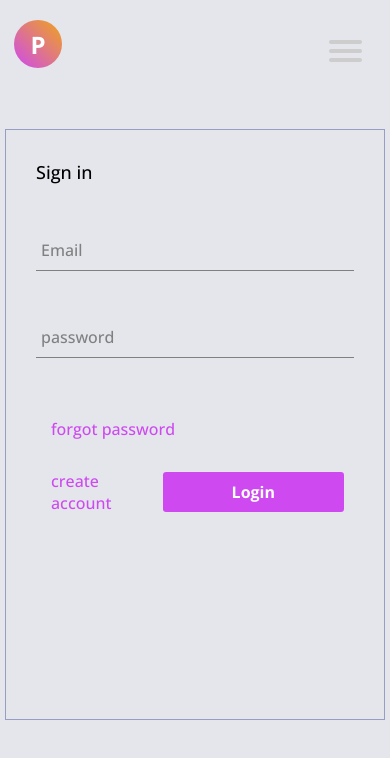
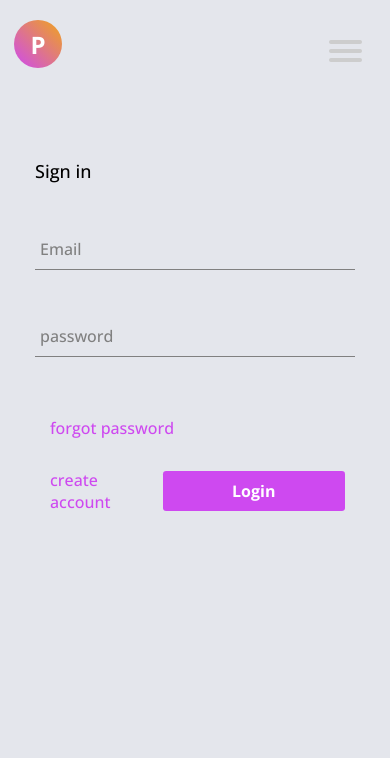
Before and after one commit to ghost-tremble/Blogify, a React (Create React App) app in the folder client/: page /login in a window 390 px wide. Shown: the top 758 px of the page. Built offline with nearby package versions, Linux system fonts and the light colour scheme.

Commit message:
login and sign up component

```diff
--- a/client/src/components/UserAuth-components/login-component/Login.jsx
+++ b/client/src/components/UserAuth-components/login-component/Login.jsx
@@ -1,4 +1,5 @@
 import React from "react"
+import { Link } from "react-router-dom";
 import { CustomButton } from "../../styledComponents/Components";
 import FormInput from "../form-input-component/FormInput";
 
@@ -55,11 +56,17 @@
                     onChange={this.handleChange}/>
 
  <div>
-     <p>forgot password</p>
+ <Link >
+ <p>forgot password</p>
+     </Link>
+
  </div>
  <div className="buttons">
  <div>
+     <Link to='/signup'>
      <p>create account</p>
+     </Link>
+
  </div>
 <CustomButton background="rgb(206, 73, 240)" >Login</CustomButton>
  </div>
--- a/client/src/components/UserAuth-components/login-component/login.scss
+++ b/client/src/components/UserAuth-components/login-component/login.scss
@@ -15,6 +15,11 @@
     padding: 30px 30px;
 
     height: 70%;
+
+    @media screen and (max-width: 560px) {
+      border: none;
+    }
+
     .title {
       margin: 10px 0;
     }
@@ -22,6 +27,9 @@
       font-size: large;
     }
     div {
+      a {
+        text-decoration: none;
+      }
       p {
         cursor: pointer;
         color: $pr-color;
--- a/client/src/components/mobileNav/mobile.css
+++ b/client/src/components/mobileNav/mobile.css
@@ -124,7 +124,7 @@
 #menu li a {
   cursor: pointer;
   color: #989dc4;
-  padding: 4px 8px 20px;
+  padding: 4px 18px 20px;
   margin-right: 2rem;
   text-decoration: none;
   font-family: "Open Sans", sans-serif;
```
